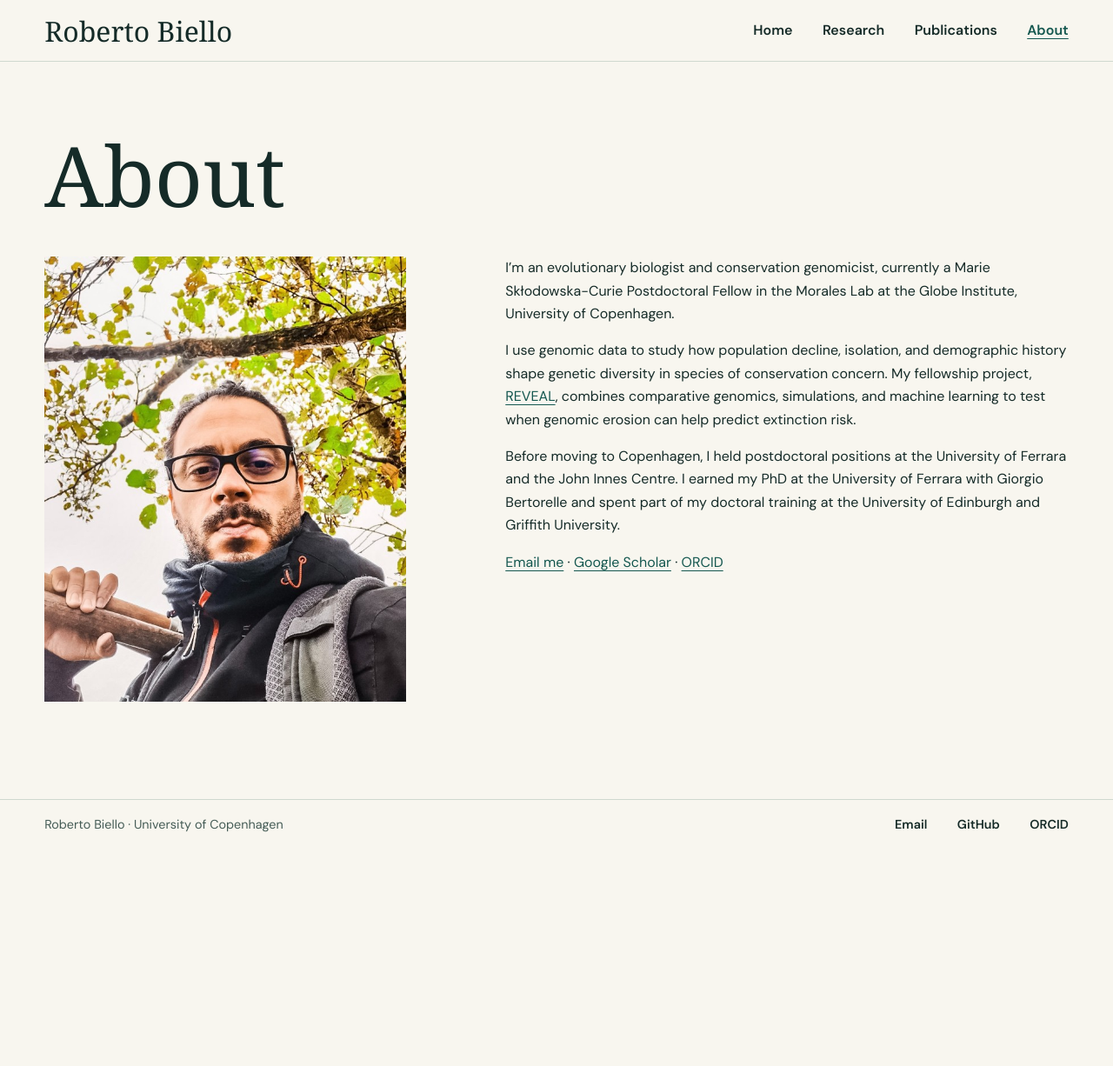
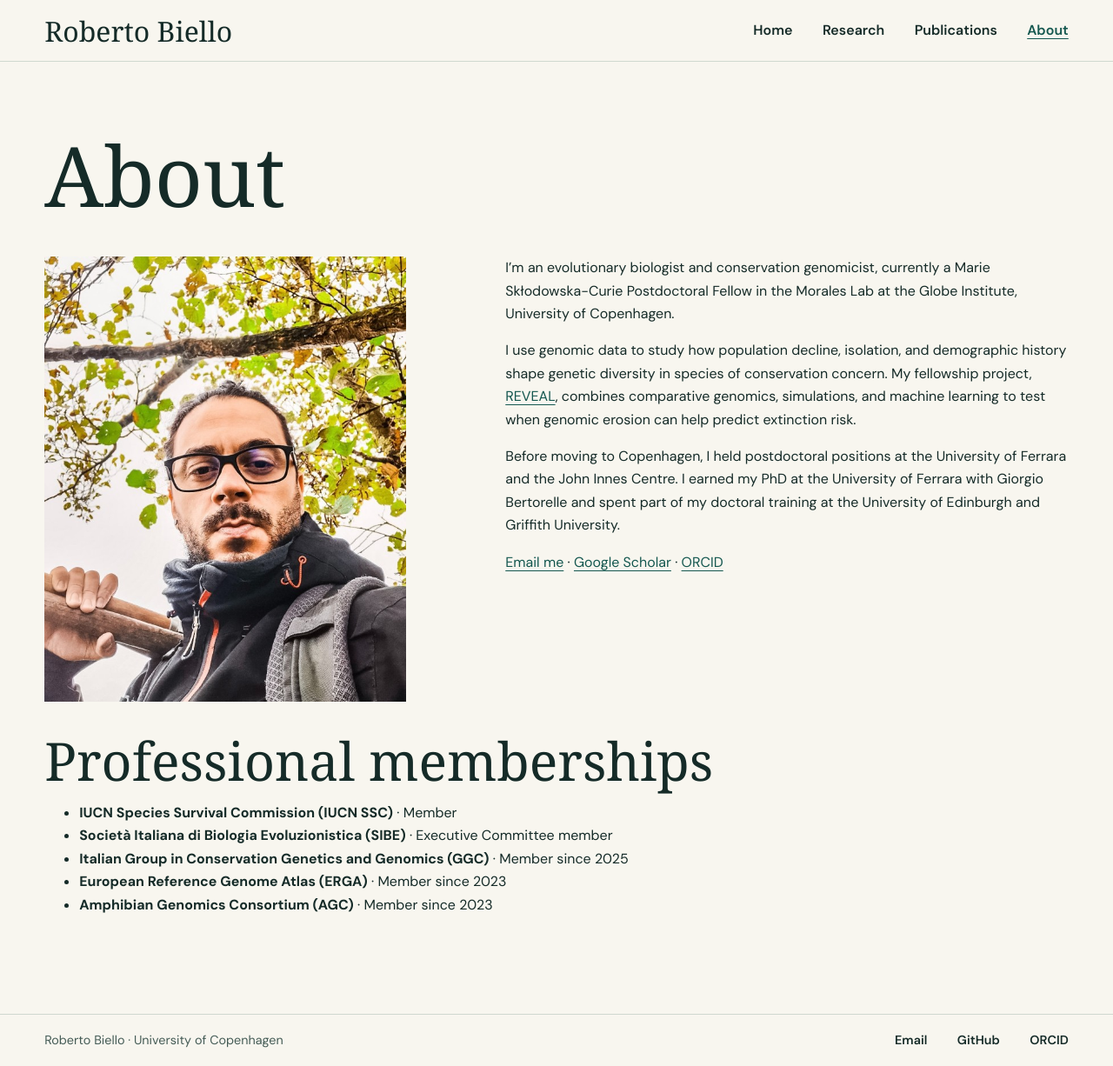
Before and after one commit to rsbiello/rsbiello.github.io, a Jekyll site: the page built from about.md, in a window 1280 px wide. Shown: the whole page at 87% size. Built offline with Jekyll 4.4.1, drawn with Linux system fonts in a browser that asks for light colours; some web fonts are replaced; before the commit the page ends 979 px from its top, so only the background shows below that.

Commit message:
Add professional memberships to About page

```diff
--- a/about.md
+++ b/about.md
@@ -20,3 +20,11 @@ Before moving to Copenhagen, I held postdoctoral positions at the University of
 
 </div>
 </div>
+
+## Professional memberships
+
+- **IUCN Species Survival Commission (IUCN SSC)** · Member
+- **Società Italiana di Biologia Evoluzionistica (SIBE)** · Executive Committee member
+- **Italian Group in Conservation Genetics and Genomics (GGC)** · Member since 2025
+- **European Reference Genome Atlas (ERGA)** · Member since 2023
+- **Amphibian Genomics Consortium (AGC)** · Member since 2023
```
